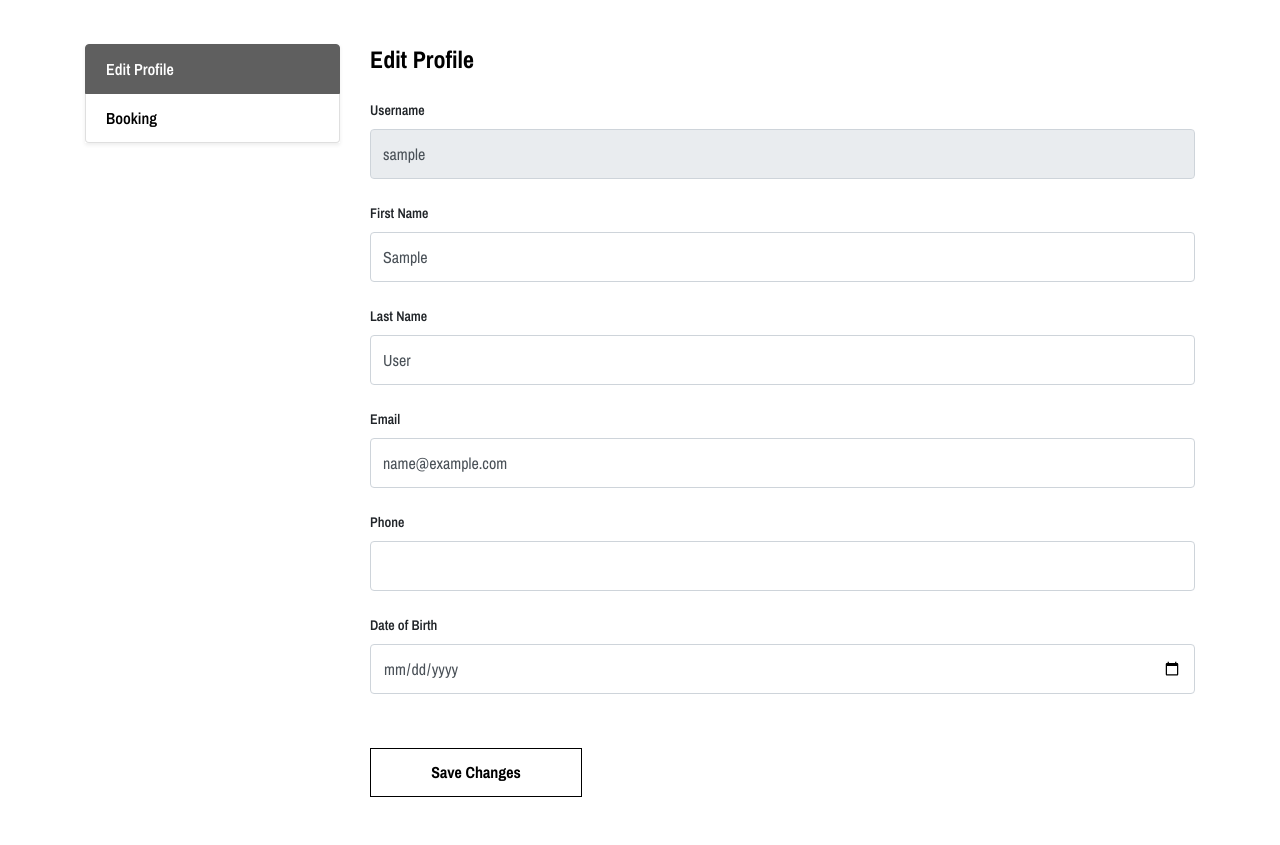
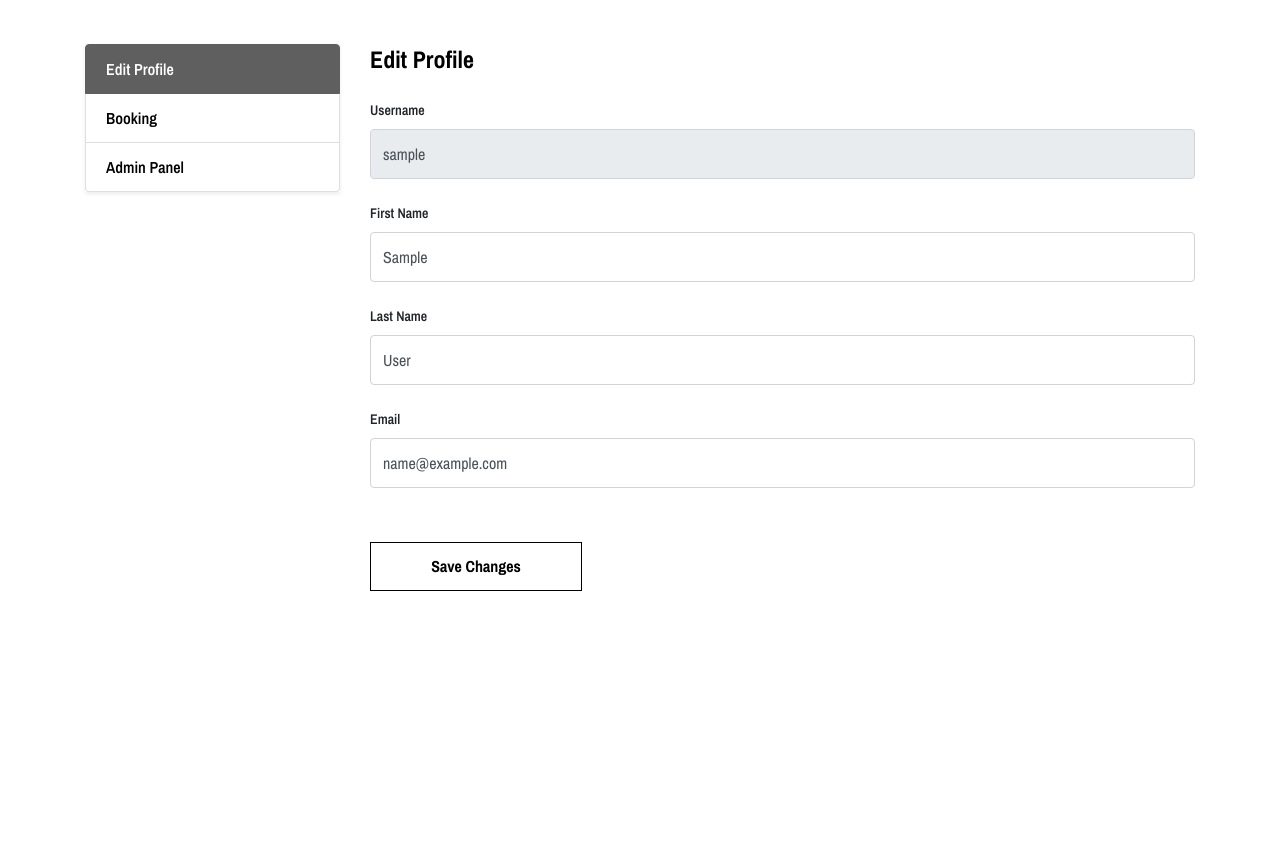
Before and after one commit to ishwar1210/one-sound-django, a Django app: page /profile/ in a window 1280 px wide. Shown: the part 389-1234 px from the top of the page. After the commit the page ends 980 px from the top, so only its background shows below. Run offline with Django 5.2, Linux system fonts and the light colour scheme; the visitor is signed in with stand-in values (Sample User, id 1); data that the repository does not hold is empty; some libraries are stand-ins or nearby versions.

Commit message:
fix edit profile

```diff
--- a/one song/one_sound/one_sound/views.py
+++ b/one song/one_sound/one_sound/views.py
@@ -48,8 +48,12 @@ def contact(request):
 @login_required
 def profile(request):
     user = request.user
+    if request.method == "POST":
+        user.first_name = request.POST.get('first_name', user.first_name)
+        user.last_name = request.POST.get('last_name', user.last_name)
+        user.email = request.POST.get('email', user.email)
+        user.save()
     bookings = Booking.objects.filter(user=user).order_by('-date')
-    # Har booking ke liye amount calculate karo
     for booking in bookings:
         booking.amount = booking.event.price * booking.qty
     return render(request, 'profile.html', {
--- a/one song/one_sound/templates/profile.html
+++ b/one song/one_sound/templates/profile.html
@@ -40,6 +40,16 @@
         >
           Booking
         </a>
+        {% if user.is_staff or user.is_superuser %}
+        <a
+          href="/admin/"
+          class="list-group-item list-group-item-action"
+          style="font-weight: 600; color: #000000ff"
+          target="_blank"
+        >
+          Admin Panel
+        </a>
+        {% endif %}
       </div>
     </div>
     <!-- Content Area -->
@@ -94,28 +104,6 @@
                 id="email"
                 name="email"
                 value="{{ user.email }}"
-                style="height: 50px; font-size: 16px"
-              />
-            </div>
-            <div class="form-group mb-4">
-              <label for="phone" style="font-weight: 600">Phone</label>
-              <input
-                type="text"
-                class="form-control"
-                id="phone"
-                name="phone"
-                value="{{ user.profile.phone|default_if_none:'' }}"
-                style="height: 50px; font-size: 16px"
-              />
-            </div>
-            <div class="form-group mb-4">
-              <label for="dob" style="font-weight: 600">Date of Birth</label>
-              <input
-                type="date"
-                class="form-control"
-                id="dob"
-                name="dob"
-                value="{{ user.profile.dob|date:'Y-m-d' }}"
                 style="height: 50px; font-size: 16px"
               />
             </div>
```
